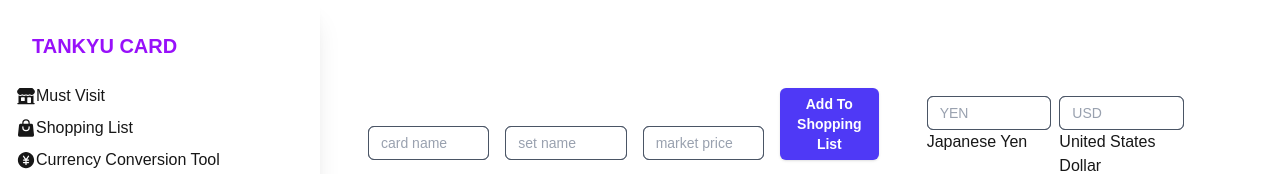
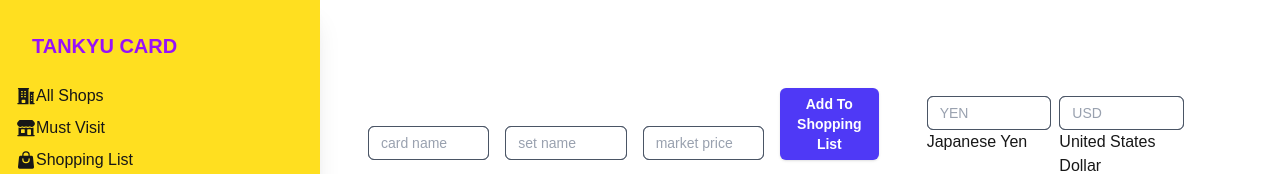
Before and after one commit to EricTDev3/Tankyu-Card, a Next.js app in the folder frontend/: page /shoppingList in a window 1280 px wide. Shown: the top 174 px of the page. Built offline with nearby package versions, Linux system fonts and the light colour scheme; no server answers.

Commit message:
update shopping list routing

```diff
--- a/frontend/app/components/Sidebar.js
+++ b/frontend/app/components/Sidebar.js
@@ -12,6 +12,7 @@ import {
   UserCircleIcon,
   CurrencyYenIcon,
   BuildingStorefrontIcon,
+  BuildingOffice2Icon,
   PowerIcon,
 } from "@heroicons/react/24/solid";
 import { useRouter } from "next/navigation";
@@ -30,38 +31,50 @@ export default function Sidebar() {
   };
 
   return (
-    <Card className="h-screen w-full max-w-[20rem] p-4 shadow-xl shadow-blue-gray-900/5">
+    <Card className="h-screen w-full max-w-[20rem] p-4 shadow-xl shadow-blue-gray-900/5 bg-yellow-300">
       <div className="mb-2 p-4">
         <Typography variant="h5" color="blue-gray" className="text-purple-600">
           TANKYU CARD
         </Typography>
       </div>
       <List>
-        <ListItem className="mb-2">
+        <ListItem className="mb-2 cursor-pointer hover:font-bold">
+          <ListItemPrefix>
+            <BuildingOffice2Icon className="h-5 w-5" />
+          </ListItemPrefix>
+          All Shops
+        </ListItem>
+        <ListItem className="mb-2 cursor-pointer hover:font-bold">
           <ListItemPrefix>
             <BuildingStorefrontIcon className="h-5 w-5" />
           </ListItemPrefix>
           Must Visit
         </ListItem>
-        <ListItem className="mb-2">
+        <ListItem
+          className="mb-2 cursor-pointer hover:font-bold"
+          onClick={() => router.push("/shoppingList")}
+        >
           <ListItemPrefix>
             <ShoppingBagIcon className="h-5 w-5" />
           </ListItemPrefix>
           Shopping List
         </ListItem>
-        <ListItem className="mb-2">
+        <ListItem className="mb-2 cursor-pointer hover:font-bold">
           <ListItemPrefix>
             <CurrencyYenIcon className="h-5 w-5" />
           </ListItemPrefix>
           Currency Conversion Tool
         </ListItem>
-        <ListItem className="mb-2">
+        <ListItem className="mb-2 cursor-pointer hover:font-bold">
           <ListItemPrefix>
             <UserCircleIcon className="h-5 w-5" />
           </ListItemPrefix>
           Profile
         </ListItem>
-        <ListItem className="mb-2" onClick={handleLogout}>
+        <ListItem
+          className="mb-2 cursor-pointer hover:font-bold"
+          onClick={handleLogout}
+        >
           <ListItemPrefix>
             <PowerIcon className="h-5 w-5" />
           </ListItemPrefix>
```
